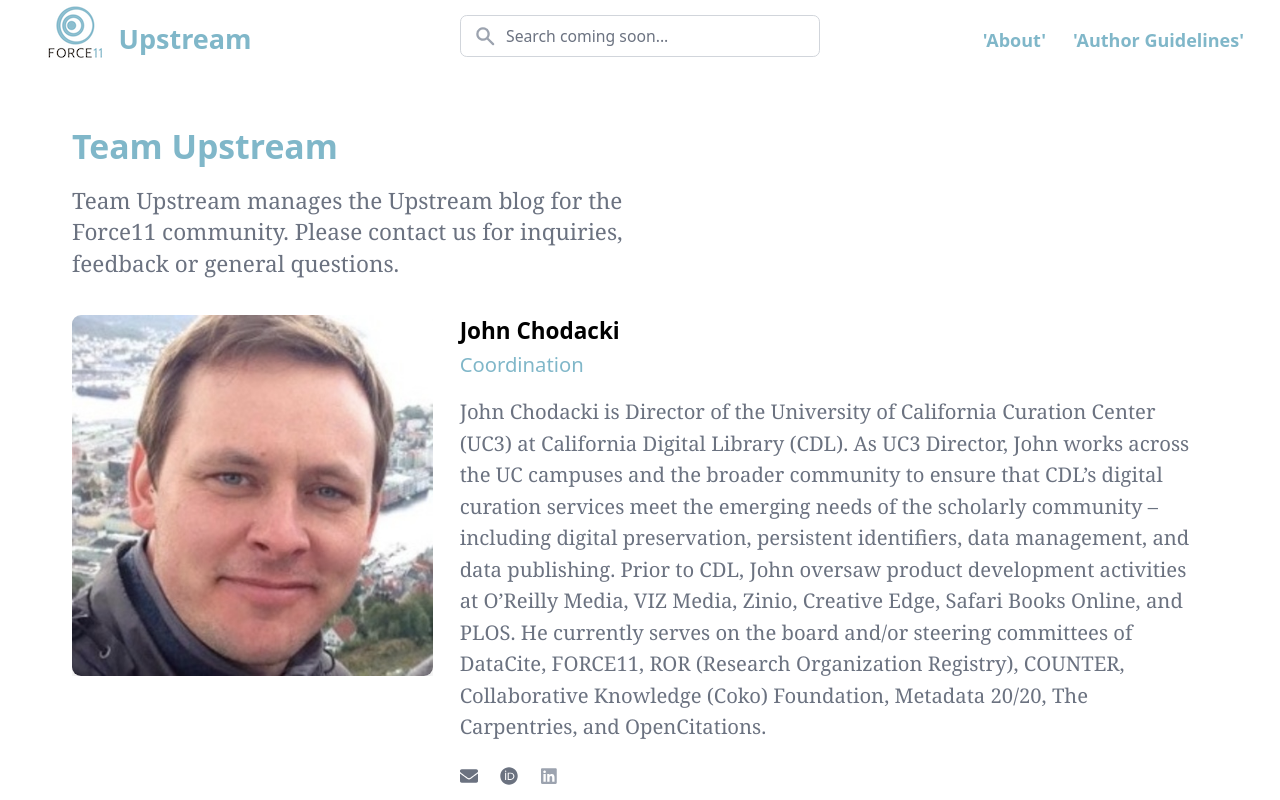
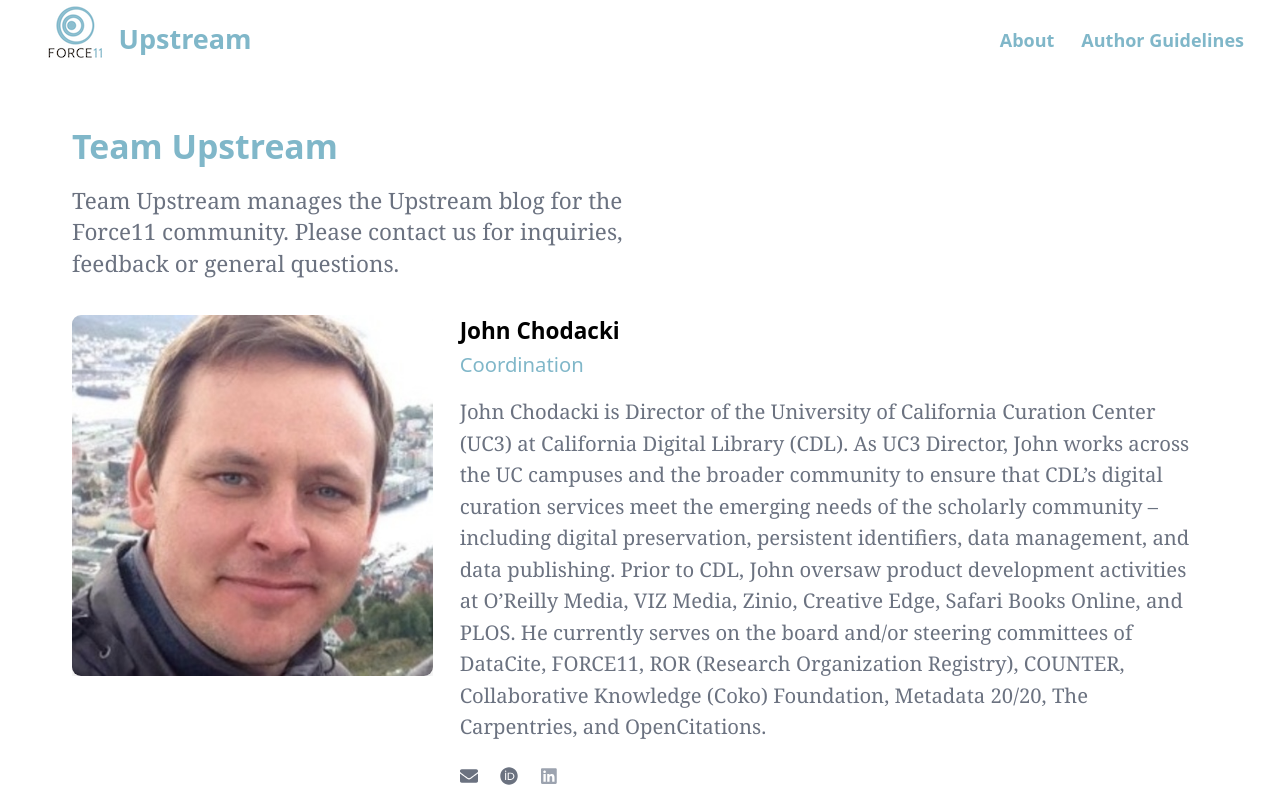
Before and after one commit to force11/upstream, a Next.js app: page /team in a window 1280 px wide. Shown: the top 800 px of the page. Built offline with nearby package versions, Linux system fonts and the light colour scheme; a web font is replaced by a local one.

Commit message:
Update Header.tsx

```diff
--- a/components/Header.tsx
+++ b/components/Header.tsx
@@ -37,7 +37,7 @@
                   </Link>
                 </div>
               </div>
-              <div className="relative z-0 flex-1 px-2 flex items-center justify-center sm:absolute sm:inset-0">
+              {/*<div className="relative z-0 flex-1 px-2 flex items-center justify-center sm:absolute sm:inset-0">
                 <div className="w-full sm:max-w-xs">
                   <label htmlFor="search" className="sr-only">
                     Search
@@ -58,25 +58,29 @@
                     />
                   </div>
                 </div>
-              </div>
+              </div> */}
               <nav
                 className="py-6 space-x-6 font-semibold lg:block"
                 aria-label="Global"
               >
+                <Link href="/pages/about" passHref>
                   <a
                     key="About"
-                  href="/pages/about"
-                  className="text-force-blue border-b-0 hover:border-b hover:border-force-blue"
+                    href="dummy"
+                    className="text-force-blue border-b-0"
                   >
-                  'About'
+                    About
                   </a>
+                </Link>
+                <Link href="/pages/author-guidelines" passHref>
                   <a
                     key="Author Guidelines"
-                  href="/pages/author-guidelines"
-                  className="text-force-blue border-b-0 hover:border-b hover:border-force-blue"
+                    href="dummy"
+                    className="text-force-blue border-b-0"
                   >
-                  'Author Guidelines'
+                    Author Guidelines
                   </a>
+                </Link>
               </nav>
               <div className="relative z-10 flex items-center lg:hidden">
                 {/* Mobile menu button */}
```
Lines whose indentation alone changed are shown as unchanged.
